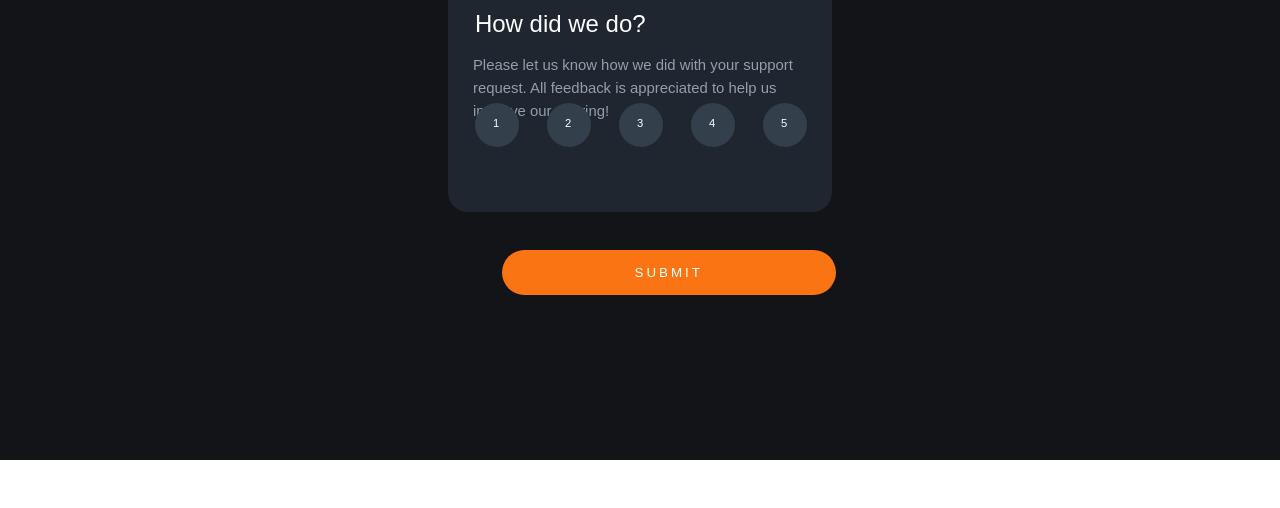
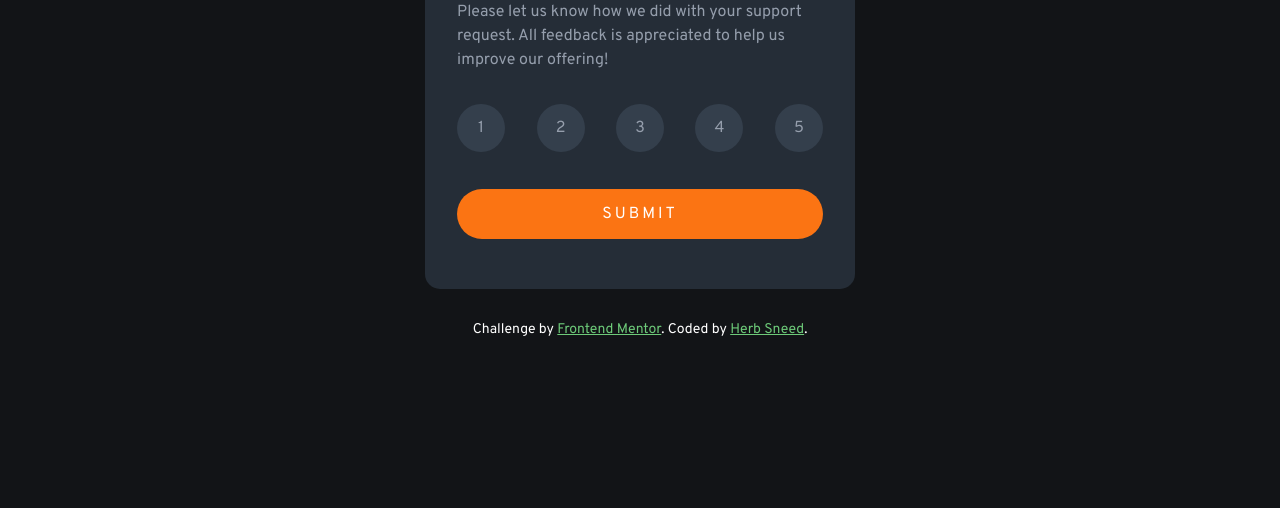
Before and after one commit to HerbSkeeno/interactive-rating-component-main, a plain HTML site: page index.html in a window 1280 px wide. Shown: the part 340-848 px from the top of the page. Before the commit the page ends 800 px from the top, so only its background shows below. Drawn offline with Linux system fonts and the light colour scheme.

Commit message:
5 Feb 23
First Submission

```diff
--- a/index.html
+++ b/index.html
@@ -1,41 +1,67 @@
 <!DOCTYPE html>
-<html lang="en"
+<html lang="en">
 
 <head>
   <meta charset="UTF-8">
   <meta name="viewport" content="width=device-width, initial-scale=1.0">
   <link rel="icon" type="image/png" sizes="32x32" href="./images/favicon-32x32.png">
   <link rel="stylesheet" href="interactive-rating-component-main.css">
+  <link href="https://fonts.googleapis.com/css2?family=Overpass:wght@400;700&display=swap" rel="stylesheet">
 
 <title>Frontend Mentor | Interactive rating component</title>
 
 </head>
 
 <body>
-<main class="bg">
-  <div class="container">
+<main>
+  <div class="main_container">
 
-    <img class="rr_img" src="images/icon-star.svg">
+    <img src="images/icon-star.svg">
 
     <h1 class="rr_h1">How did we do?</h1>
 
-    <p class="rr_p">
+    <p>
       Please let us know how we did with your support request. All feedback is appreciated
       to help us improve our offering!
     </p>
 
-    <form action="thank_you.html" method="get" onsubmit= "return isChecked();" onsubmit="return rating();" class="rating_radio">
-      <input class="rr_input" type="radio" name="rating" id="one" value="one"/><span class="rr_span">1</span>
-      <input class="rr_input" type="radio" name="rating" id="two" value="two"/><span class="rr_span">2</span>
-      <input class="rr_input" type="radio" name="rating" id="three" value="three"/><span class="rr_span">3</span>
-      <input class="rr_input" type="radio" name="rating" id="four" value="four"/><span class="rr_span">4</span>
-      <input class="rr_input" type="radio" name="rating" id="five" value="five"/><span class="rr_span">5</span>
-      <input class="rr_button" type="submit" value="SUBMIT"></input>
-    </form>
+<!--form for ratings with are radio buttons -->
+   <ul>
+    <li class="ratingbtn" tabindex="0">1</li>
+    <li class="ratingbtn" tabindex="1">2</li>
+    <li class="ratingbtn" tabindex="2">3</li>
+    <li class="ratingbtn" tabindex="3">4</li>
+    <li class="ratingbtn" tabindex="4">5</li>
+
+    <input type="button" id="submit" value="SUBMIT"></input>
+   </ul>
 
   </div>
 
+<!-- Thank you state start -->
+
+<div class="thankYou_container hidden">
+
+  <img src="images/illustration-thank-you.svg">
+
+    <!-- Thank you state start -->
+
+  <p id="select">You selected <span id="rating">0</span> out of 5 </p>
+
+  <h1>Thank you!</h1>
+
+  <p>
+    We appreciate you taking the time to give a rating. If you ever need more support,
+    don’t hesitate to get in touch!
+  </p>
+  </div>
+
+</main>
+
+<div class="attribution">
+  Challenge by <a href="https://www.frontendmentor.io?ref=challenge" target="_blank">Frontend Mentor</a>.
+  Coded by <a href="#">Herb Sneed</a>.
+</div>
+<script src="rating.js"></script>
 </body>
-
-  <script src="rating.js"></script>
 </html>
--- a/interactive-rating-component-main.css
+++ b/interactive-rating-component-main.css
@@ -1,164 +1,90 @@
-*{margin:0; padding: 0;}
 
-.attribution { font-size: 11px; text-align: center; }
-.attribution a { color: hsl(228, 45%, 44%); }
 
-.rr_p, ul, button span{
-    font-family: 'Overpass', sans-serif;
+ul{list-style: none;}
+
+*{margin:0; padding: 0; box-sizing: border-box; font-family: 'Overpass', sans-serif;}
+
+body {
+    background-color: hsl(216, 12%, 8%);
+    display: flex;
+    flex-direction: column;
+    align-items: center;
+    justify-content: center;
+    min-height: 100vh;
+    margin: 1.5rem;
 }
 
-*,
-*:before,
-*:after {
-  box-sizing: border-box;
+.main_container, .thankYou_container {
+    background-color: hsl(213, 19%, 18%);
+    border-radius: 15px;
+    width: 48%;
+    padding: 2rem;
+    margin: auto
 }
 
-.bg{
-    background-color: hsl(216, 12%, 8%);
-    height: 100vh;
-    box-sizing: border-box;
-}
-
-.container{
-    position: relative;
-    top: 23%;
-    width: 90%;
-    height: 55%;
-    margin: auto;
-    background-color: #1f2630;
-    padding-top: 7%;
-    border-radius: 10px;
-    box-sizing: border-box;
-}
-
-.rr_img{
-    position: absolute;
-    margin-left: 30px;
+.main_container img{
     background-color: hsl(213, 19%, 25%);
     padding: 10px;
     border-radius: 50px;
+    margin-left: .5rem;
 }
 
-.thx_img{
-    display: block;
-    margin-left: auto;
-    margin-right: auto;
-}
-
-.rr_h1{
-    margin-top: 16.5%;
-    margin-left: 7%;
-    position: absolute;
-    font-family: 'Overpass', sans-serif;
+.main_container h1{
     color: white;
-    font-weight: 400;
-    font-size: 1.5rem;
-}
-
-.select{
-    display: block;
-    color: #f97813;
-    background-color: #262f37;
-    padding: 5px;
-    text-align: center;
-    width: 50%;
-    margin-left: auto;
-    margin-right: auto;
-    margin-top: 1.5rem;
-    border-radius: 50px;
+    font: inherit;
+    margin: 2.5rem 0 1rem 0;
+    font-size: 2rem;
 
 }
 
-.thx_h1{
-    display: block;
-    color: white;
-    font-family: 'Overpass', sans-serif;
-    font-weight: 400;
-    font-size: 1.5rem;
-    margin-top: 1.5rem;
-    text-align: center;
+.main_container p{
+    margin-bottom: 1rem;
+    color: hsl(217, 12%, 63%);
+    line-height: 1.5rem;
 }
 
-.rr_p{
-    display: block;
-    margin-top: 28%;
-    margin-left: auto;
-    margin-right: auto;
-    color: hsl(217, 12%, 63%);
-    line-height: 23px;
-    font-size: .93rem;
-    width: 87%;
-}
-
-.thx_p{
-    display: block;
-    color: hsl(217, 12%, 63%);
-    text-align: center;
-    font-family: 'Overpass', sans-serif;
-    line-height: 23px;
-    font-size: .93rem;
-    width: 90%;
-    margin-left: auto;
-    margin-right: auto;
-    margin-top: 1rem;
-}
-
-.rating_radio{
-    position: absolute;
-    top: 60%;
-    margin-left: 7%;
+.main_container ul{
+    margin-top: 2rem;
+    display: flex;
+    flex-direction: row;
+    flex-wrap: wrap;
+    align-items: center;
+    justify-content: space-between;
     width: 100%;
 }
 
-.rr_input[type="radio"]{
-    margin-right: 20px;
-    appearance: none;
-    color: hsl(213, 19%, 25%);
+.main_container ul li{
     background-color: hsl(213, 19%, 25%);
-    width: 2.50rem;
-    height: 2.50rem;
+    width: 3rem;
+    height: 3rem;
+    border-radius: 50px;
+    text-align: center;
+    padding: .9rem;
+    color: hsl(217, 12%, 63%);
     font: inherit;
-    border-radius: 50%;
+    cursor: pointer;
     border: none;
+    transition: .4s;
 }
 
-.rr_input input[type="radio"]::before{
-    content: "";
-    width: 2.50rem;
-    height: 2.50rem;
-    border-radius: 50%;
-    transform: scale(0);
-}
-
-.rr_input[type="radio"]:checked::before{
-    transform: scale(1);
-}
-
-.rr_input[type="radio"]:focus {
+.main_container ul li:hover {
     background-color: hsl(25, 97%, 53%);
-    border: none;
-}
-
-.rr_span{
-    font-family: 'Overpass', sans-serif;
-    font-size: .70rem;
-    position: absolute;
-    margin-left: -12.7%;
-    margin-top: 3.5%;
     color: white;
 }
 
-:focus{
-    outline: 0;
+.main_container ul li:focus {
+    background-color: hsl(217, 12%, 63%);
+    color: white;
 }
 
-.rr_button{
-    position: absolute;
+.main_container input{
     display: block;
+    font: inherit;
     margin-left: auto;
     margin-right: auto;
     margin-top: 10%;
-    width: 88%;
+    margin-bottom: 5%;
+    width: 100%;
     padding: 15px;
     background-color: hsl(25, 97%, 53%);
     color: white;
@@ -167,164 +93,64 @@
     letter-spacing: 3px;
 }
 
-.rr_button:hover {
+.main_container button:focus{
+    color: hsl(25, 97%, 53%);
     background-color: white;
+}
+
+#select{
+    margin: auto;
+    background-color: hsl(213, 19%, 25%);
+    width: 50%;
+    margin-bottom: 2rem;
+    align-items: center;
+    padding: .2rem;
+    border-radius: 20px;
     color: hsl(25, 97%, 53%);
 }
 
-
-@media only screen and (min-width: 376px){
-
-    .container{
-        position: relative;
-        top: 31%;
-        width: 30%;
-        height: 38%;
-        background-color: #1f2630;
-        padding-top: 3%;
-        border-radius: 20px;
-        box-sizing: border-box;
+.thankYou_container img{
+    display: block;
+    margin: 0 auto 2rem auto;
 }
 
-    .rr_img{
-        position: absolute;
-        margin-left: 30px;
-        background-color: hsl(213, 19%, 25%);
-        padding: 10px;
-        border-radius: 50px;
+.thankYou_container h1{
+    margin-bottom: 1rem;
+    color: white;
+    text-align: center;
+    font: inherit;
+    font-size: 2rem;
 }
 
-    .thx_img{
-        display: block;
-        margin-left: auto;
-        margin-right: auto;
+.thankYou_container p{
+    color: hsl(217, 12%, 63%);
+    text-align: center;
+    margin: 0 auto 2rem auto;
+    line-height: 1.5rem;
 }
 
-    .rr_h1{
-        margin-top: 16.5%;
-        margin-left: 7%;
-        position: absolute;
-        font-family: 'Overpass', sans-serif;
-        color: white;
-        font-weight: 400;
-        font-size: 1.5rem;
+.hidden{
+ display: none;
 }
 
-    .select{
-        display: block;
-        color: #f97813;
-        background-color: #262f37;
-        padding: 5px;
+.attribution {
+    font-size: 14px;
     text-align: center;
-        width: 50%;
-        margin-left: auto;
-        margin-right: auto;
-        margin-top: 1.5rem;
-        border-radius: 50px;
-
+    color: #fff;
+    margin-top: 2rem;
   }
 
-    .thx_h1{
-        display: block;
-        color: white;
-        font-family: 'Overpass', sans-serif;
-        font-weight: 400;
-        font-size: 1.5rem;
-        margin-top: 1.5rem;
-        text-align: center;
+  .attribution a {
+    color: hsl(128, 47%, 61%);
   }
 
-    .rr_p{
-        display: block;
-        margin-top: 28%;
-        margin-left: auto;
-        margin-right: auto;
-        color: hsl(217, 12%, 63%);
-        line-height: 23px;
-        font-size: .93rem;
-        width: 87%;
-    }
-
-    .thx_p{
-        display: block;
-        color: hsl(217, 12%, 63%);
-        text-align: center;
-        font-family: 'Overpass', sans-serif;
-        line-height: 23px;
-        font-size: .93rem;
-        width: 87%;
-        margin-left: auto;
-        margin-right: auto;
-        margin-top: 1rem;
-    }
-
-    .rating_radio{
-        position: absolute;
-        top: 64%;
-        margin-left: 7%;
+@media only screen and (max-width: 375px) {
+    .main_container, .thankYou_container {
+        background-color: hsl(213, 19%, 18%);
+        border-radius: 15px;
         width: 100%;
-    }
-
-    .rr_input[type="radio"]{
-        margin-right: 24px;
-        appearance: none;
-        color: hsl(213, 19%, 25%);
-        background-color: hsl(213, 19%, 25%);
-        width: 2.75rem;
-        height: 2.75rem;
-        font: inherit;
-        border-radius: 50%;
-        border: none;
-    }
-
-    .rr_input input[type="radio"]::before{
-        content: "";
-        width: 2.75rem;
-        height: 2.75rem;
-        border-radius: 50%;
-        transform: scale(0);
-    }
-
-    .rr_input[type="radio"]:checked::before{
-        transform: scale(1);
-    }
-
-    .rr_input[type="radio"]:focus {
-        background-color: hsl(25, 97%, 53%);
-        border: none;
-    }
-
-    .rr_span{
-        font-family: 'Overpass', sans-serif;
-        font-size: .70rem;
-        position: absolute;
-        margin-left: -13%;
-        margin-top: 3.7%;
-        color: white;
-    }
-
-    :focus{
-        outline: 0;
-    }
-
-    .rr_button{
-        position: absolute;
-        display: block;
-        margin-left: 7%;
-        margin-right: 7%;
-        margin-top: 26%;
-        width: 87%;
-        padding: 15px;
-        background-color: hsl(25, 97%, 53%);
-        color: white;
-        border-style: none;
-        border-radius: 25px;
-        letter-spacing: 3px;
-    }
-
-    .rr_button:hover {
-        background-color: white;
-        color: hsl(25, 97%, 53%);
+        padding: 2rem;
+        margin: auto
     }
 
 }
--- a/rating.js
+++ b/rating.js
@@ -1,57 +1,23 @@
+/*
+  var ratingOne = document.getElementById('yourRating').innerHTML = 'You selected 1 out of 5';
+  */
 
-    function isChecked() {
-      var checkOne = document.getElementById('one').checked;
-      var checkTwo = document.getElementById('two').checked;
-      var checkThree = document.getElementById('three').checked;
-      var checkFour = document.getElementById('four').checked;
-      var checkFive = document.getElementById('five').checked;
 
-      if (checkOne == false && checkTwo == false && checkThree == false && checkFour == false && checkFive == false) {
-        alert("You need to select an option!");
-        return false;
-      }
+const mainContainer = document.querySelector(".main_container")
+const thankYouContainer = document.querySelector(".thankYou_container")
+const submitButton = document.getElementById("submit")
 
-      if (checkOne == true) {
-        return true;
-      }
-      else if (checkTwo == true) {
-        return true;
-      }
-      else if (checkThree == true) {
-        return true;
-      }
-      else if (checkFour == true) {
-        return true;
-      }
-      else if (checkFive == true) {
-        return true;
-      }
-    }
+const rates = document.querySelectorAll(".ratingbtn")
+const userRating = document.getElementById("rating")
 
-    function rating() {
-      var ratingOne = document.getElementById('yourRating').innerHTML = 'You selected 1 out of 5';
-      var ratingTwo = document.getElementById('yourRating').innerHTML = 'You selected 2 out of 5';
-      var ratingThree = document.getElementById('yourRating').innerHTML = 'You selected 3 out of 5';
-      var ratingFour = document.getElementById('yourRating').innerHTML = 'You selected 4 out of 5';
-      var ratingFive = document.getElementById('yourRating').innerHTML = 'You selected 5 out of 5';
+submitButton.addEventListener("click", () => {
+  thankYouContainer.classList.remove("hidden")
+  mainContainer.style.display = "none"
+})
 
-      if (checkOne == true) {
-        ratingOne == true;
-        return true;
-      }
-      else if (checkTwo == true) {
-        ratingTwo == true;
-      }
-      else if (checkThree == true) {
-        ratingThree == true;
-        return true;
-      }
-      else if (checkFour == true) {
-        ratingFour == true;
-        return true;
-      }
-      else if (checkFive == true) {
-        ratingFive == true;
-        return true;
-      }
-    }
+rates.forEach((rate) => {
+  rate.addEventListener("click", () => {
+    userRating.innerHTML = rate.innerHTML
+
+  })
+})
```
Also changed, not shown: thank_you.html (+4 -3 lines). Lines whose indentation alone changed are shown as unchanged.
